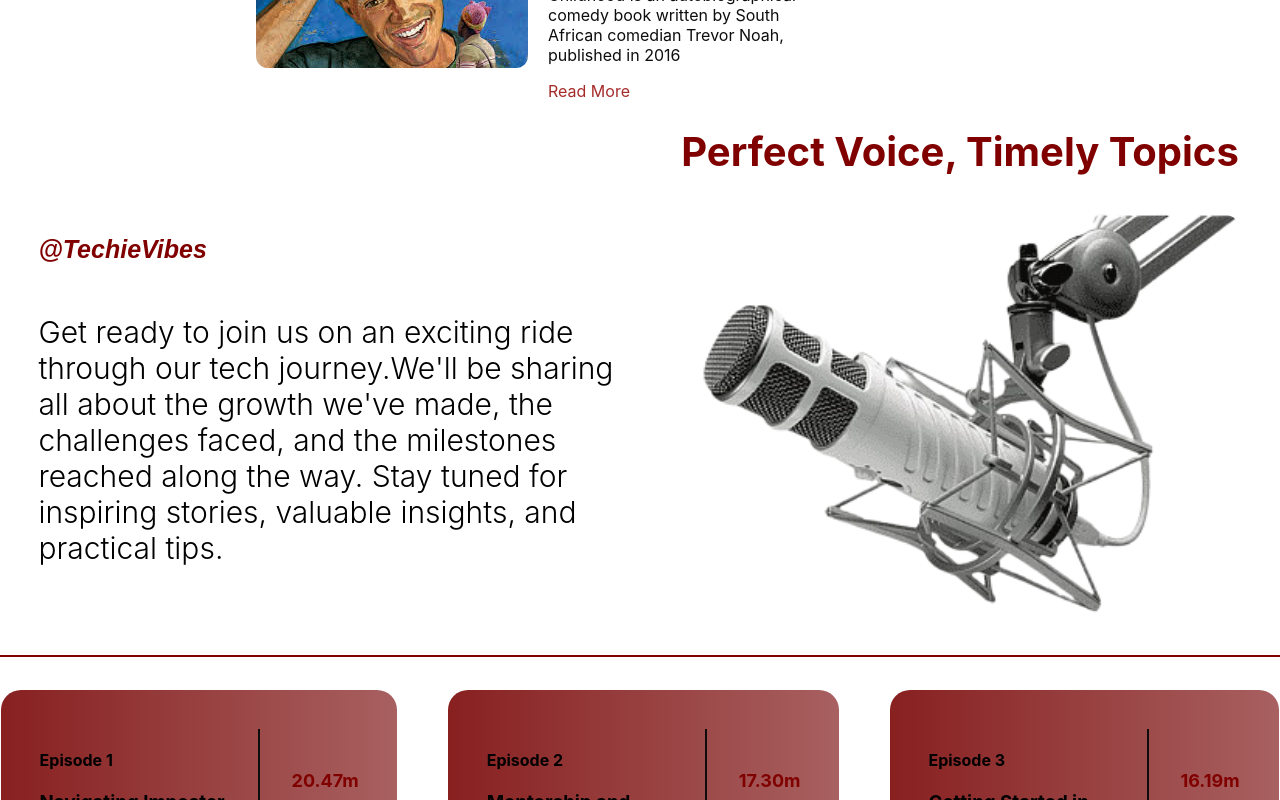
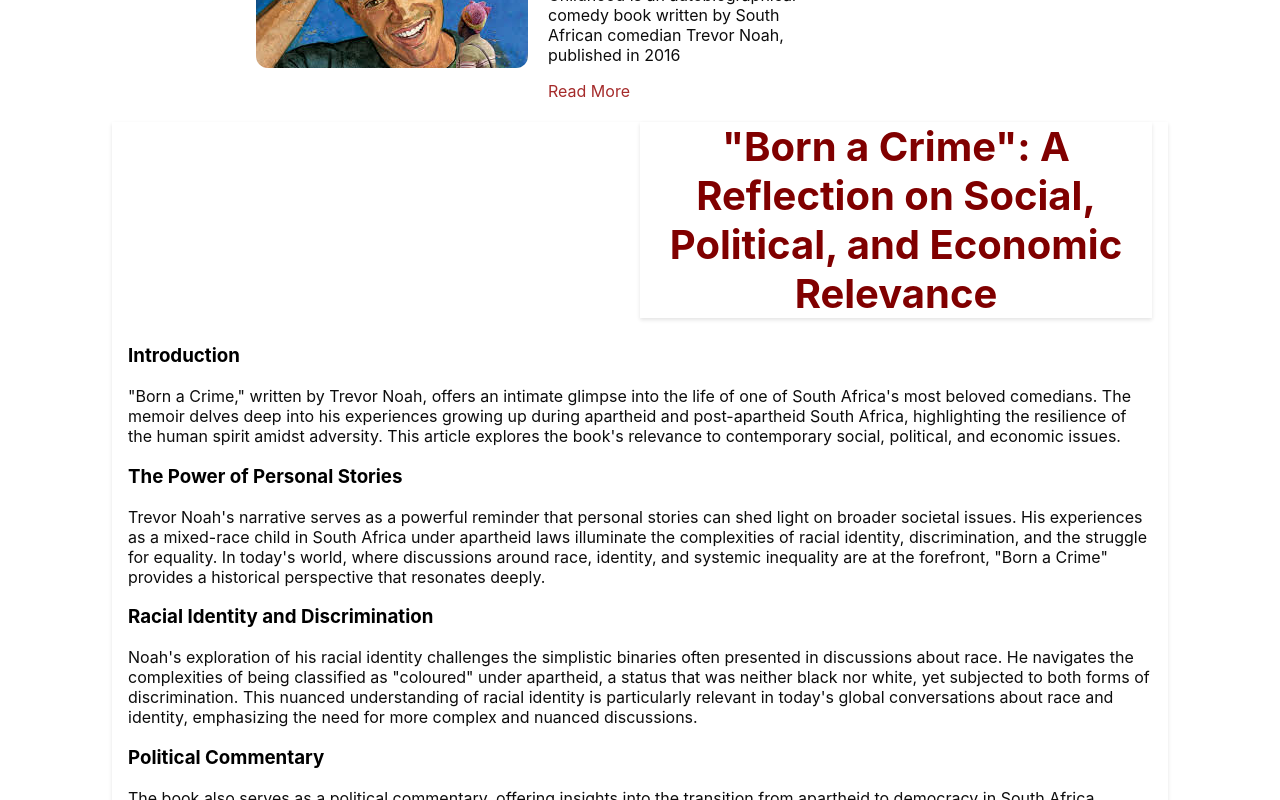
Before and after one commit to Nataly-Wambui/Multimedia-Project, a React (Create React App) app: page /read-more in a window 1280 px wide. Shown: the part 2180-2980 px from the top of the page. Built offline with nearby package versions, Linux system fonts and the light colour scheme.

Commit message:
made changes

```diff
--- a/src/App.js
+++ b/src/App.js
@@ -14,12 +14,13 @@
          <Homepage/>
     <Video/>
     <Blog/>
+    <Routes>
+    <Route path="/read-more" element={<Summary/>}></Route>
+  </Routes>
     <Podcast/>
     <Resumes/>
 
-  <Routes>
-    <Route path="/read-more" element={<Summary/>}></Route>
-  </Routes>
+
 </Router>
 
     </div>
```
Also changed, not shown: src/Homepage/default.js (deleted).
